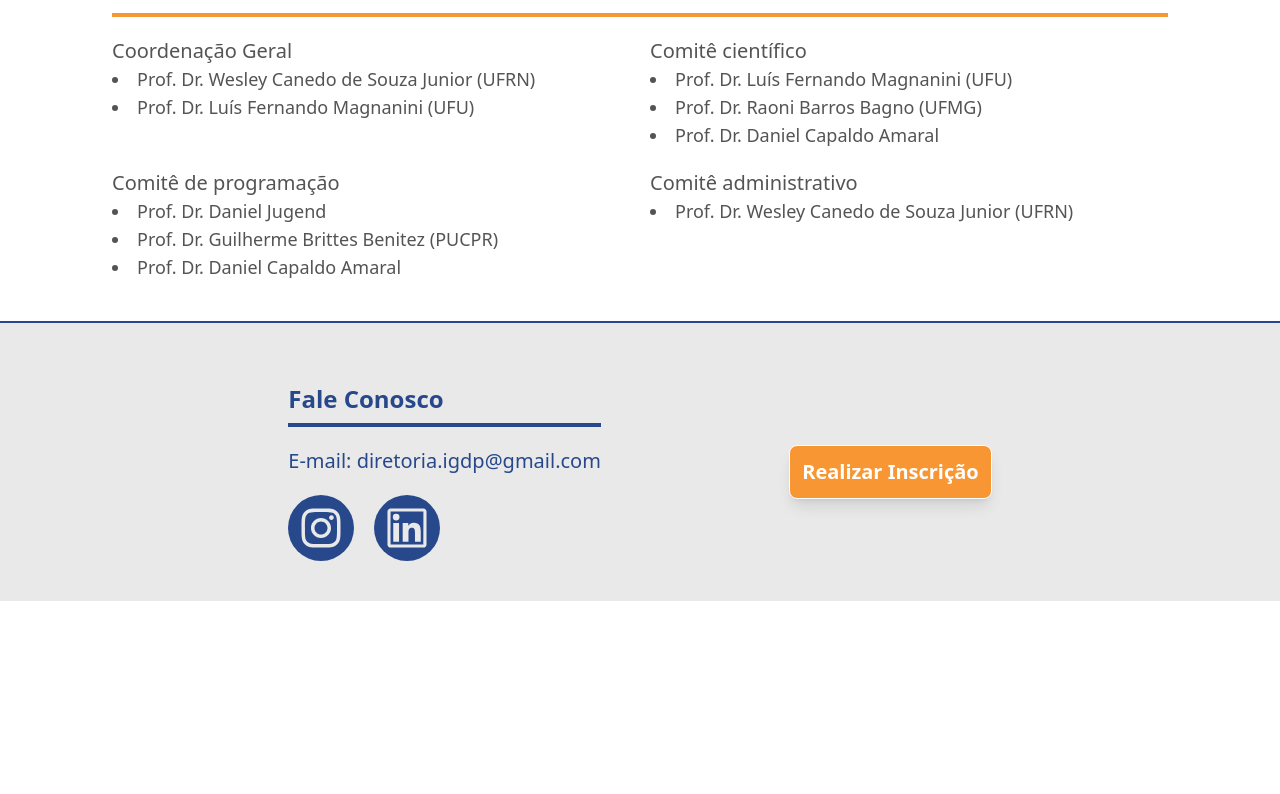
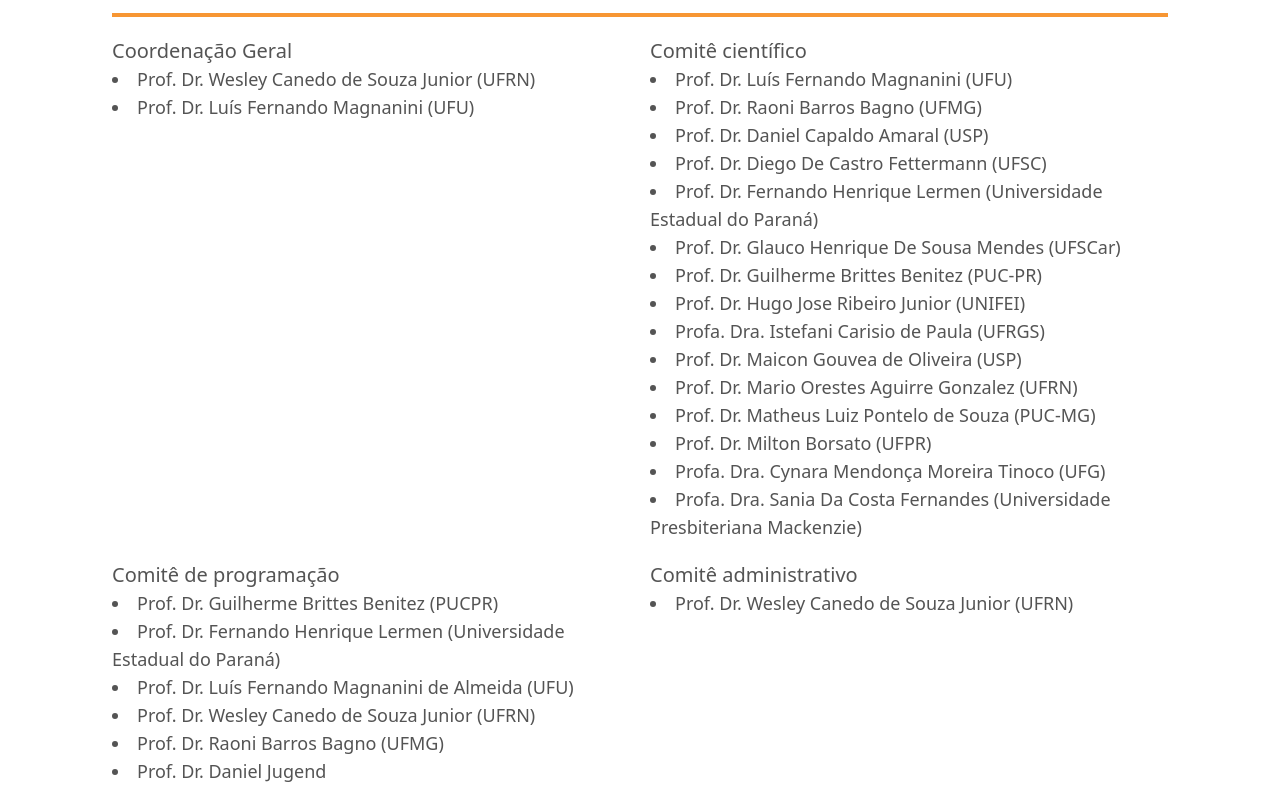
Before and after one commit to alicemlima/cbgdp, a Next.js app: page /institucional in a window 1280 px wide. Shown: the part 1086-1880 px from the top of the page. Before the commit the page ends 1687 px from the top, so only its background shows below. Built offline with nearby package versions, Linux system fonts and the light colour scheme.

Commit message:
alterações do comitê

```diff
--- a/src/app/institucional/page.jsx
+++ b/src/app/institucional/page.jsx
@@ -62,13 +62,28 @@
                         <h2 className="text-lg md:text-xl">Comitê científico</h2>
                         <li>Prof. Dr. Luís Fernando Magnanini (UFU)</li>
                         <li>Prof. Dr. Raoni Barros Bagno (UFMG)</li>
-                        <li>Prof. Dr. Daniel Capaldo Amaral</li>
+                        <li>Prof. Dr. Daniel Capaldo Amaral (USP)</li>
+                        <li>Prof. Dr. Diego De Castro Fettermann (UFSC)</li>
+                        <li>Prof. Dr. Fernando Henrique Lermen (Universidade Estadual do Paraná)</li>
+                        <li>Prof. Dr. Glauco Henrique De Sousa Mendes (UFSCar)</li>
+                        <li>Prof. Dr. Guilherme Brittes Benitez (PUC-PR)</li>
+                        <li>Prof. Dr. Hugo Jose Ribeiro Junior (UNIFEI)</li>
+                        <li>Profa. Dra. Istefani Carisio de Paula (UFRGS)</li>
+                        <li>Prof. Dr. Maicon Gouvea de Oliveira (USP)</li>
+                        <li>Prof. Dr. Mario Orestes Aguirre Gonzalez (UFRN)</li>
+                        <li>Prof. Dr. Matheus Luiz Pontelo de Souza (PUC-MG)</li>
+                        <li>Prof. Dr. Milton Borsato (UFPR)</li>
+                        <li>Profa. Dra. Cynara Mendonça Moreira Tinoco (UFG)</li>
+                        <li>Profa. Dra. Sania Da Costa Fernandes (Universidade Presbiteriana Mackenzie)</li>
                     </div>
                     <div>
                         <h2 className="text-lg md:text-xl ">Comitê de programação</h2>
+                        <li>Prof. Dr. Guilherme Brittes Benitez (PUCPR)</li>
+                        <li>Prof. Dr. Fernando Henrique Lermen (Universidade Estadual do Paraná)</li>
+                        <li>Prof. Dr. Luís Fernando Magnanini de Almeida (UFU)</li>
+                        <li>Prof. Dr. Wesley Canedo de Souza Junior (UFRN)</li>
+                        <li>Prof. Dr. Raoni Barros Bagno (UFMG)</li>
                         <li>Prof. Dr. Daniel Jugend</li>
-                        <li>Prof. Dr. Guilherme Brittes Benitez (PUCPR)</li>
-                        <li>Prof. Dr. Daniel Capaldo Amaral</li>
                     </div>
                     <div>
                         <h2 className="text-xlgl md:text-xl ">Comitê administrativo</h2>
--- a/src/app/submissoes/page.jsx
+++ b/src/app/submissoes/page.jsx
@@ -31,7 +31,7 @@
                         descobertas e impacto positivo no mundo empresarial.</BodyText>
                             </div>
                             <a href={"https://www.even3.com.br/participante/trabalhocientifico/"} className="h-fit bg-pallete-orange hover:bg-pallete-white hover:text-pallete-orange text-pallete-white hover:border-transparent border rounded-lg max-w-sm p-3 shadow-lg text-center md:text-xl text-base font-black cursor-pointer">
-                                Submeter Inscrição
+                                Submeter Artigo
                             </a>
                         </div>
                     <BodyEmphasys>A seguir são enumerados os grandes temas do CBGDP 2023 para submissão dos trabalhos:</BodyEmphasys>
```
